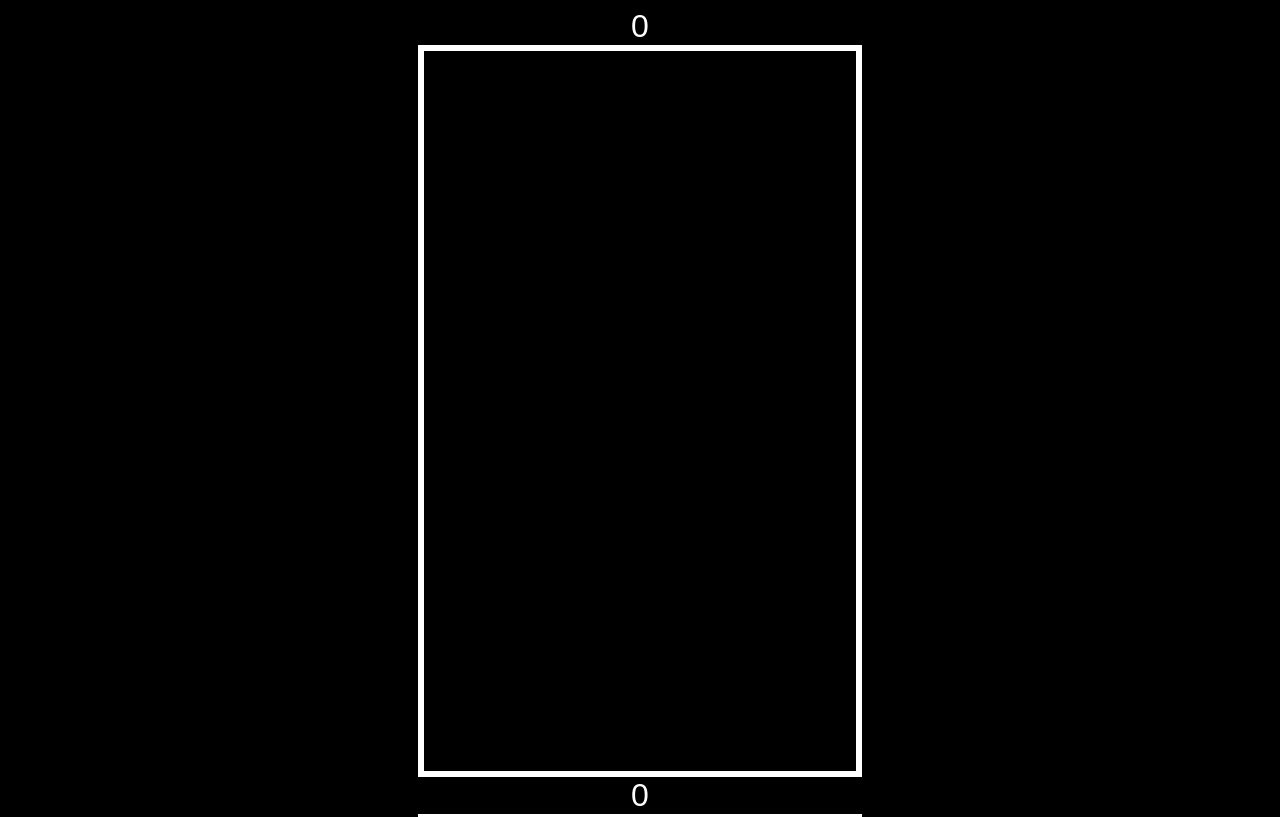
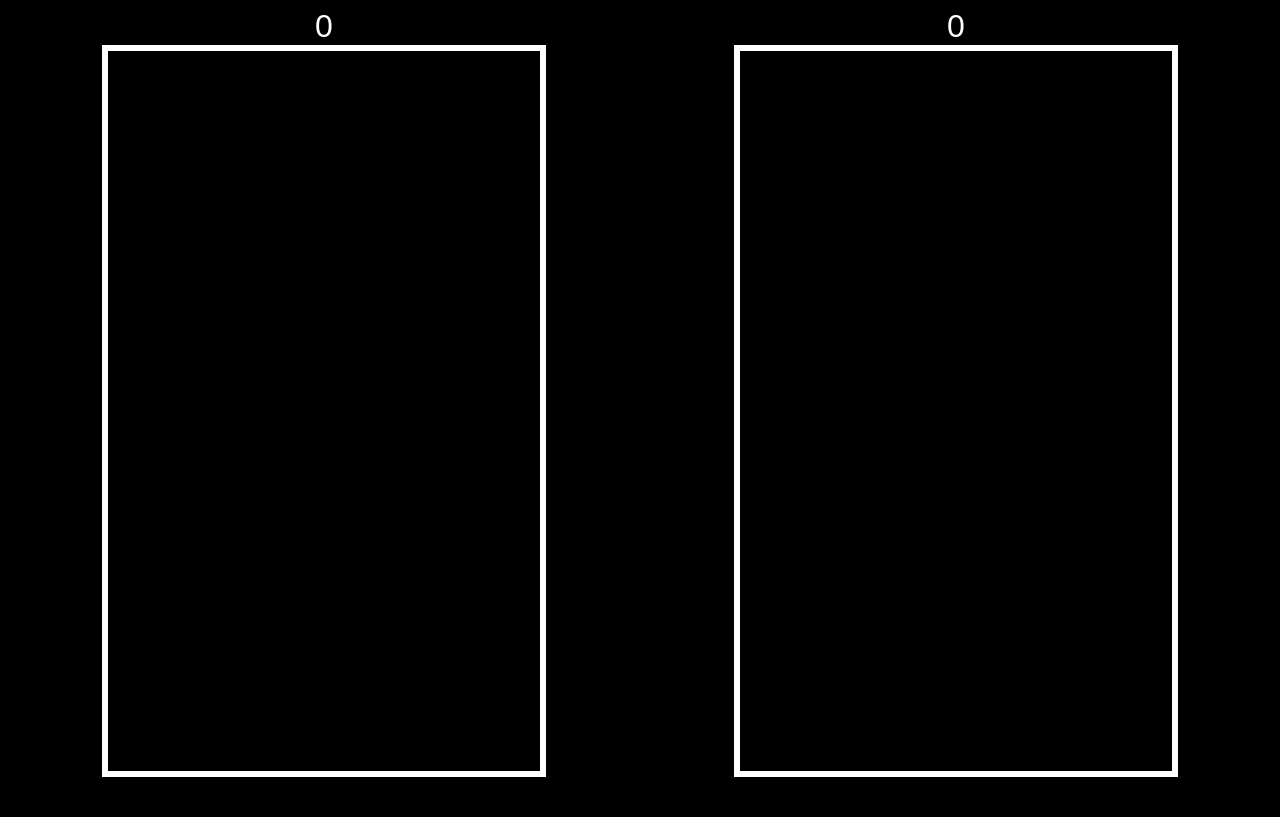
Before and after one commit to meth-meth-method/tetris-2player, a plain HTML site: page index.html in a window 1280 px wide. Shown: the top 817 px of the page. Drawn offline with Linux system fonts and the light colour scheme.

Commit message:
Update styles for two players.

```diff
--- a/index.html
+++ b/index.html
@@ -4,11 +4,17 @@
     <style>
         body {
             background: #000;
+            display: flex;
             color: #fff;
             font-family: sans-serif;
             font-size: 2em;
             text-align: center;
         }
+
+        .player {
+            flex: 1 1 auto;
+        }
+
         canvas {
             border: solid .2em #fff;
             height: 90vh;
```
